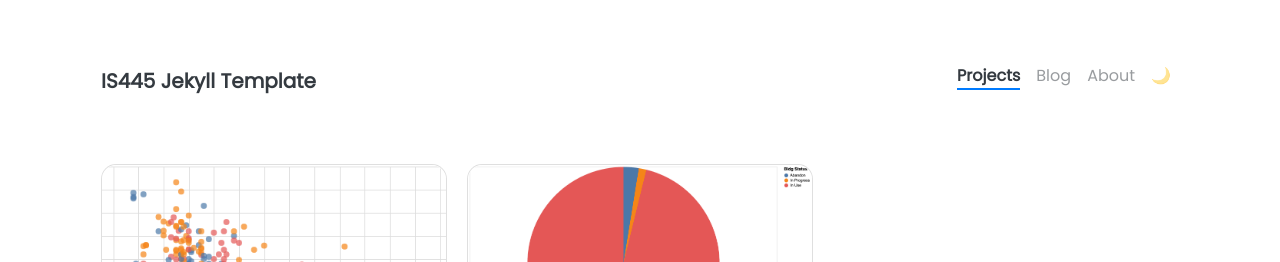
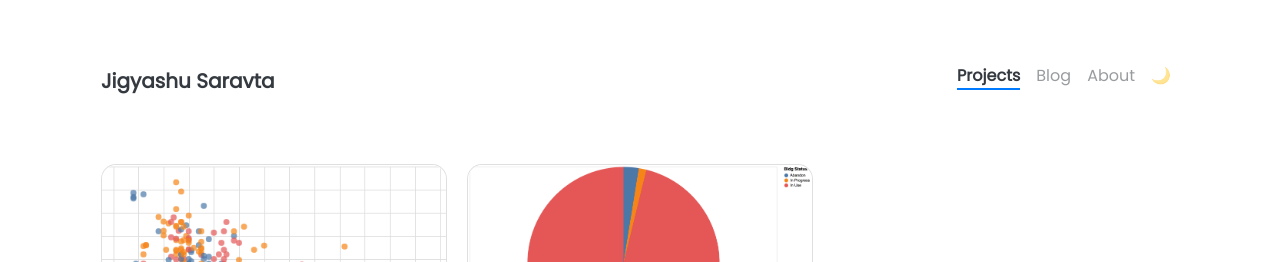
Before and after one commit to JigyashuSaravta/JigyashuSaravta.github.io, a Jekyll site: the page built from pages/projects.html, in a window 1280 px wide. Shown: the top 262 px of the page. Built offline with Jekyll 4.4.1, drawn with Linux system fonts in a browser that asks for light colours; nearby versions of some CDN libraries.

Commit message:
Update _config.yml

```diff
--- a/_config.yml
+++ b/_config.yml
@@ -5,7 +5,7 @@
 # NOTE: it looks like you need to rebuild + repush everytime you update this _config.yml file
 
 ### Site Settings ###
-title               : IS445 Jekyll Template
+title               : Jigyashu Saravta
 description         : >-
                       I am definitely not a corgi!
 baseurl             : ""   # Change to empty quotes if you are hosting your site at <your-username>.github.io directly,
```
